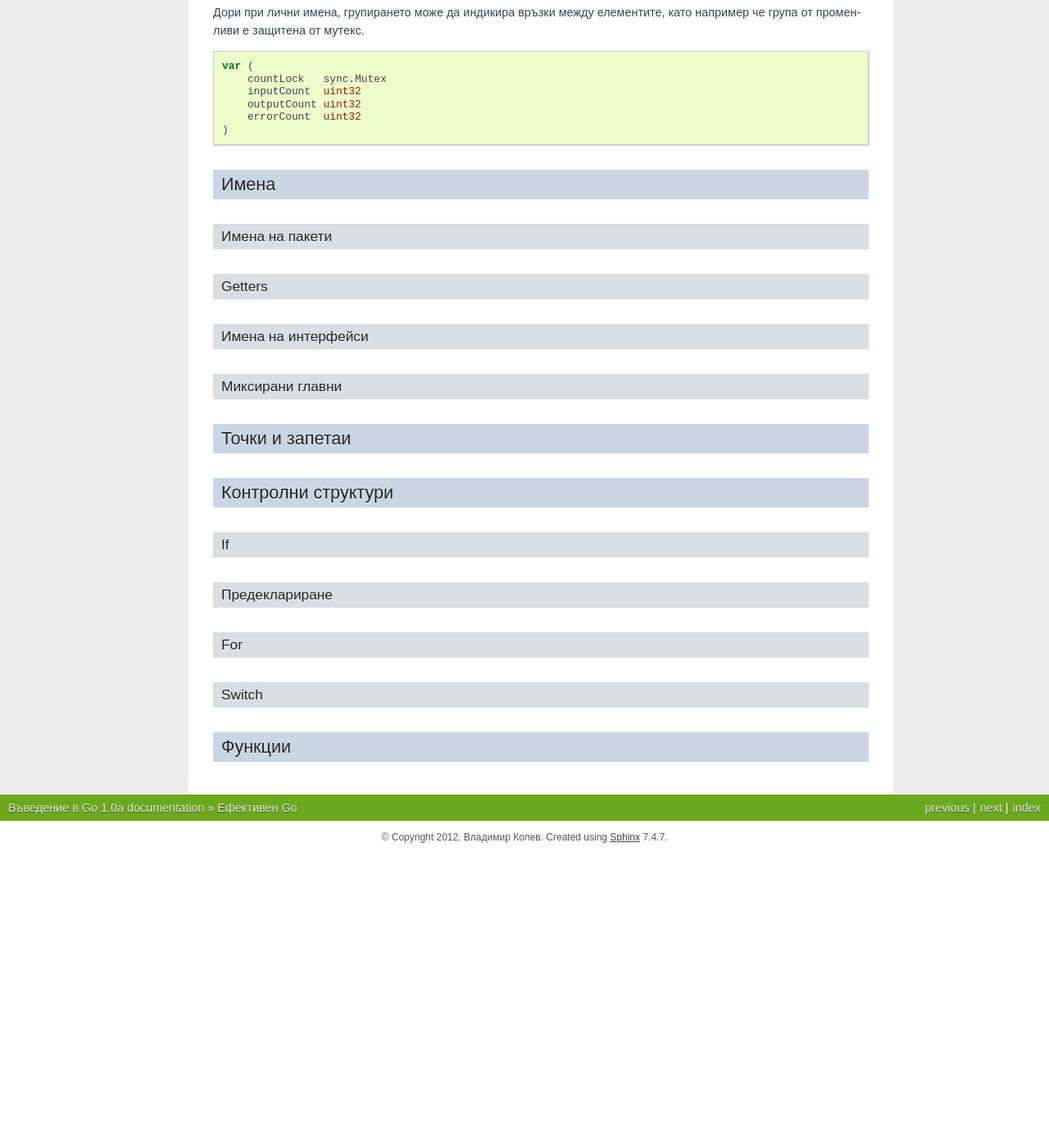
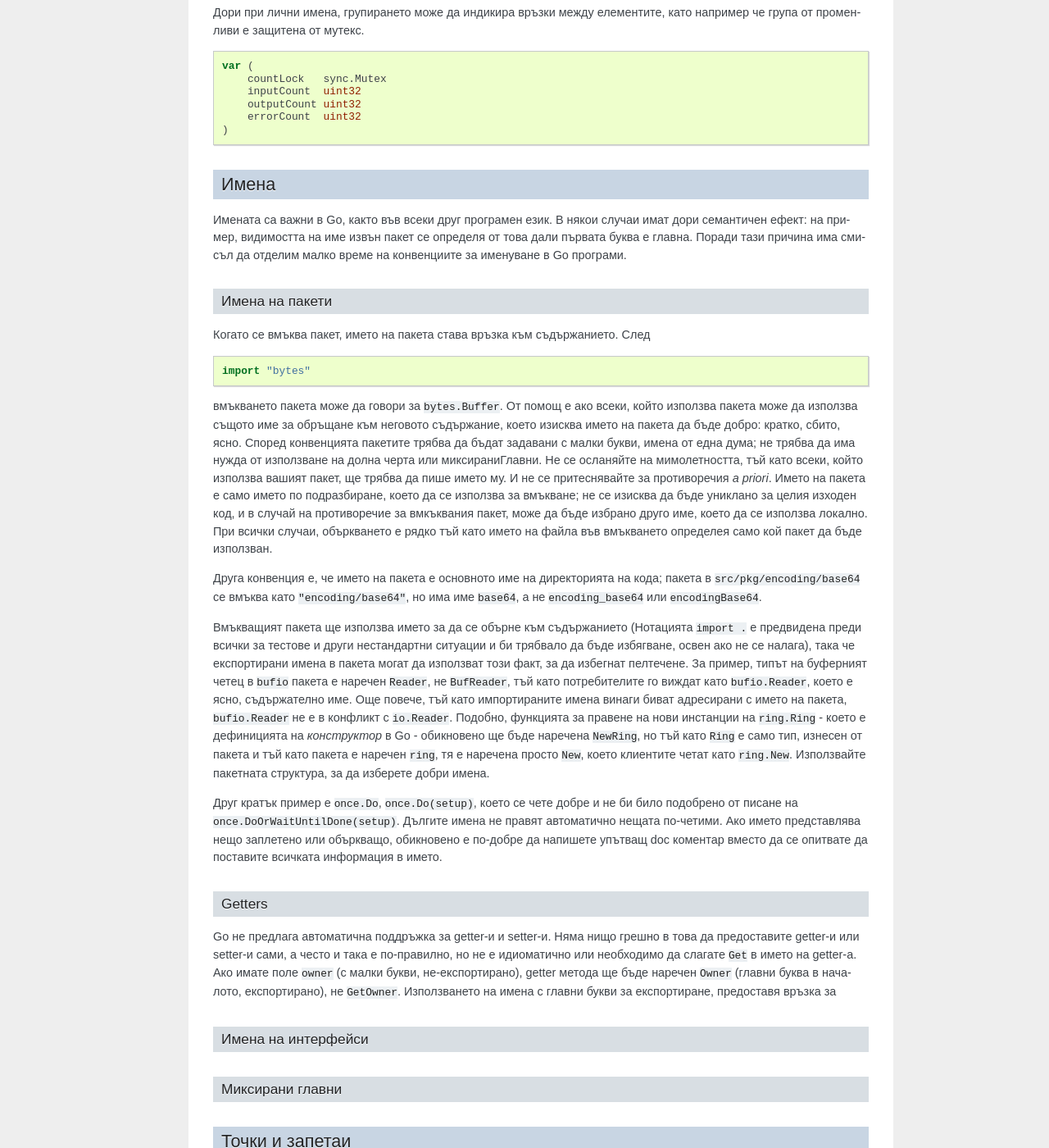
Before and after one commit to vkolev/go-documentation-bg, a Sphinx documentation site: the page built from source/effective_go.rst, in a window 1280 px wide and 1400 px high, scrolled down 3010 px. Shown: the whole window at 82% size. Built offline with Sphinx 7.4.7, drawn with Linux system fonts in a browser that asks for light colours; before the commit the page ends 4051 px from its top, so only the background shows below that.

Commit message:
Updated Section "Names"

```diff
--- a/source/effective_go.rst
+++ b/source/effective_go.rst
@@ -173,14 +173,56 @@ Go предоставя C-подобни ``/* ... */`` блок-коментар
 Имена
 =====
 
+Имената са важни в Go, както във всеки друг програмен език. В някои случаи имат дори семантичен ефект: на пример,
+видимостта на име извън пакет се определя от това дали първата буква е главна. Поради тази причина има смисъл
+да отделим малко време на конвенциите за именуване в Go програми.
 
 Имена на пакети
 ---------------
 
+Когато се вмъква пакет, името на пакета става връзка към съдържанието. След
+
+.. code-block:: go
+
+    import "bytes"
+
+вмъкването пакета може да говори за ``bytes.Buffer``. От помощ е ако всеки, който използва пакета може да използва
+същото име за обръщане към неговото съдържание, което изисква името на пакета да бъде добро: кратко, сбито,
+ясно. Според конвенцията пакетите трябва да бъдат задавани с малки букви, имена от една дума; не трябва да има нужда
+от използване на долна черта или миксираниГлавни. Не се осланяйте на мимолетността, тъй като всеки, който използва
+вашият пакет, ще трябва да пише името му. И не се притеснявайте за противоречия *a priori*. Името на пакета е само
+името по подразбиране, което да се използва за вмъкване; не се изисква да бъде униклано за целия изходен код, и в
+случай на противоречие за вмкъквания пакет, може да бъде избрано друго име, което да се използва локално. При
+всички случаи, объркването е рядко тъй като името на файла във вмъкването определея само кой пакет да бъде
+използван.
+
+Друга конвенция е, че името на пакета е основното име на директорията на кода; пакета в
+:file:`src/pkg/encoding/base64` се вмъква като ``"encoding/base64"``, но има име ``base64``, а не ``encoding_base64``
+или ``encodingBase64``.
+
+Вмъкващият пакета ще използва името за да се обърне към съдържанието (Нотацията ``import .`` е предвидена преди
+всички за тестове и други нестандартни ситуации и би трябвало да бъде избягване, освен ако не се налага), така че
+експортирани имена в пакета могат да използват този факт, за да избегнат пелтечене. За пример, типът на
+буферният четец в ``bufio`` пакета е наречен ``Reader``, не ``BufReader``, тъй като потребителите го виждат като
+``bufio.Reader``, което е ясно, съдържателно име. Още повече, тъй като импортираните имена винаги биват адресирани
+с името на пакета, ``bufio.Reader`` не е в конфликт с ``io.Reader``. Подобно, функцията за правене на нови
+инстанции на ``ring.Ring`` - което е дефиницията на *конструктор* в Go - обикновено ще бъде наречена ``NewRing``, но
+тъй като ``Ring`` е само тип, изнесен от пакета и тъй като пакета е наречен ``ring``, тя е наречена просто ``New``,
+което клиентите четат като ``ring.New``. Използвайте пакетната структура, за да изберете добри имена.
+
+Друг кратък пример е ``once.Do``, ``once.Do(setup)``, което се чете добре и не би било подобрено от писане на
+``once.DoOrWaitUntilDone(setup)``. Дългите имена не правят автоматично нещата по-четими. Ако името представлява
+нещо заплетено или объркващо, обикновено е по-добре да напишете упътващ doc коментар вместо да се опитвате
+да поставите всичката информация в името.
 
 Getters
 -------
 
+Go не предлага автоматична поддръжка за getter-и и setter-и. Няма нищо грешно в това да предоставите getter-и или
+setter-и сами, а често и така е по-правилно, но не е идиоматично или необходимо да слагате ``Get`` в името на
+getter-а. Ако имате поле ``owner`` (с малки букви, не-експортирано), getter метода ще бъде наречен ``Owner``
+(главни буква в началото, експортирано), не ``GetOwner``. Използването на имена с главни букви за експортиране,
+предоставя връзка за
 
 Имена на интерфейси
 -------------------
```
